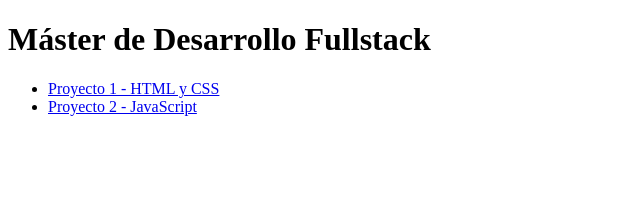
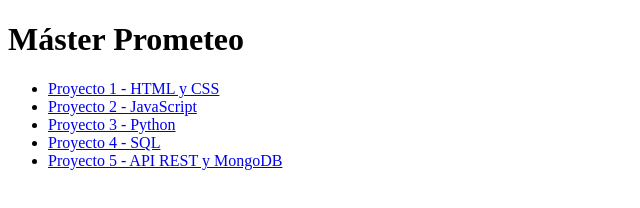
Before and after one commit to jlcanadagon-EDEM/portfolio-fullstack_master, a plain HTML site: page index.html in a window 1280 px wide. Shown: the whole page, without its empty margins (0-640 px from the left). Drawn offline with Linux system fonts and the light colour scheme.

Commit message:
Actualizar portada con todos los proyectos

```diff
--- a/index.html
+++ b/index.html
@@ -4,11 +4,11 @@
     <meta charset="UTF-8" />
     <meta name="viewport" content="width=device-width, initial-scale=1.0" />
 
-    <title>Máster Fullstack - José Luis Cañada</title>
+    <title>Máster Prometeo - José Luis Cañada</title>
   </head>
 
   <body>
-    <h1>Máster de Desarrollo Fullstack</h1>
+    <h1>Máster Prometeo</h1>
 
     <ul>
   <li>
@@ -18,6 +18,24 @@
   <li>
     <a href="./P2/">Proyecto 2 - JavaScript</a>
   </li>
+
+  <li>
+    <a href="https://github.com/jlcanadagon-EDEM/portfolio-fullstack_master/tree/main/P3">
+      Proyecto 3 - Python
+    </a>
+  </li>
+
+  <li>
+    <a href="https://github.com/jlcanadagon-EDEM/portfolio-fullstack_master/blob/main/P4/IntroBBDD.sql">
+      Proyecto 4 - SQL
+    </a>
+  </li>
+
+  <li>
+    <a href="https://github.com/jlcanadagon-EDEM/portfolio-fullstack_master/tree/main/P5">
+      Proyecto 5 - API REST y MongoDB
+    </a>
+  </li>
 </ul>
   </body>
 </html>
```
Lines whose indentation alone changed are shown as unchanged.
